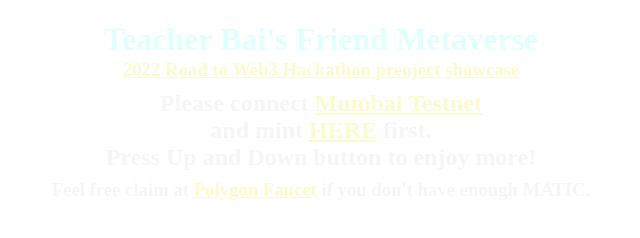
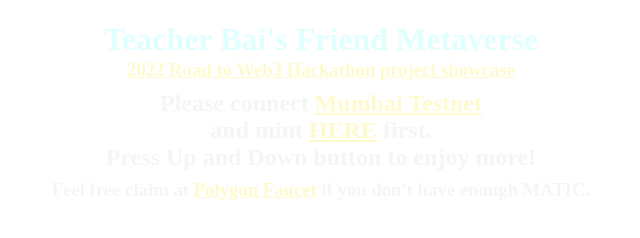
Before and after one commit to wwwbxy123/xiaoshan-metaverse, a plain HTML site: page index.html in a window 1280 px wide. Shown: the full height of the page, 319-959 px from the left. Drawn offline with nearby package versions, Linux system fonts and the light colour scheme; a script that the page names is missing.

Commit message:
Fix typo

```diff
--- a/index.html
+++ b/index.html
@@ -20,7 +20,7 @@
         <script src="./index.js" type="module"></script>
         <script src="https://unpkg.com/web3@latest/dist/web3.min.js"></script>
         <h1 style="color: lightcyan; z-index: 1; position: fixed; left: 50%; transform: translateX(-50%);">Teacher Bai's Friend Metaverse</h1>
-        <h3 style="position: fixed; left: 50%; transform: translateX(-50%); top: 40px"><a href="https://showcase.ethglobal.com/roadtoweb3/teacher-bai-s-friend-metaverse-world" target="_blank">2022 Road to Web3 Hackathon preoject showcase</a></h3>
+        <h3 style="position: fixed; left: 50%; transform: translateX(-50%); top: 40px"><a href="https://showcase.ethglobal.com/roadtoweb3/teacher-bai-s-friend-metaverse-world" target="_blank">2022 Road to Web3 Hackathon project showcase</a></h3>
         <h2 id="content" style="color: whitesmoke; z-index: 1; position: fixed; left: 50%; top: 70px; transform: translateX(-50%);">
             <center>Please connect <a href="https://blog.pods.finance/guide-connecting-mumbai-testnet-to-your-metamask-87978071aca8" target="_blank">Mumbai Testnet</a>
                 <br>and mint <a href="https://xiaoshan-nft-minting-dapp2-0.vercel.app/" target="_blank">HERE</a> first. <br> Press Up and Down button to enjoy more!</center>
```
